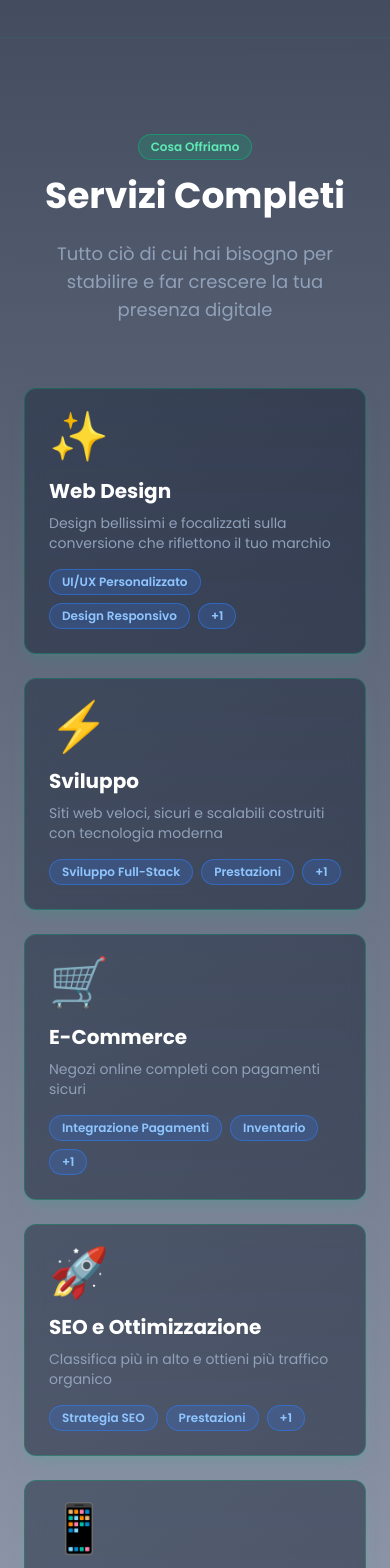
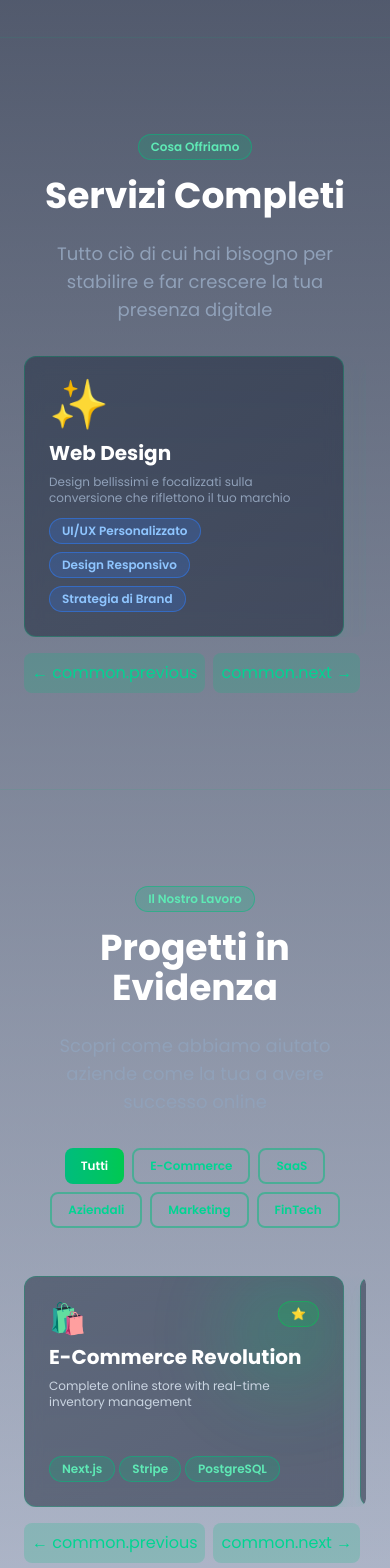
Before and after one commit to TecWeb-Studio/tecwebstudio, a Next.js app: page / in a window 390 px wide. Shown: the part 1220-2788 px from the top of the page. Built offline with nearby package versions, Linux system fonts and the light colour scheme.

Commit message:
mobile first

```diff
--- a/app/page.tsx
+++ b/app/page.tsx
@@ -1,8 +1,9 @@
 "use client";
 
-import { useState } from "react";
+import { useState, useCallback, useEffect } from "react";
 import { useTranslation } from "react-i18next";
 import { motion } from "framer-motion";
+import useEmblaCarousel from "embla-carousel-react";
 import { Button } from "@/app/components/ui/Button";
 import { Card, CardTitle, CardDescription } from "@/app/components/ui/Card";
 import { Badge } from "@/app/components/ui/Badge";
@@ -27,6 +28,19 @@ export default function Home() {
     "idle" | "loading" | "success" | "error"
   >("idle");
   const [languageOpen, setLanguageOpen] = useState(false);
+
+  // Embla Carousels
+  const [servicesEmblaRef, servicesEmblaApi] = useEmblaCarousel({
+    align: "start",
+    skipSnaps: false,
+    dragFree: true,
+  });
+
+  const [portfolioEmblaRef, portfolioEmblaApi] = useEmblaCarousel({
+    align: "start",
+    skipSnaps: false,
+    dragFree: true,
+  });
 
   const languages = [
     { name: "English", flag: "🇬🇧", code: "en" as const },
@@ -440,7 +454,7 @@ export default function Home() {
       <section className="relative z-10 py-24 border-t border-emerald-500/10">
         <div className="max-w-7xl mx-auto px-6">
           <motion.div
-            className="text-center mb-16"
+            className="text-center mb-8 sm:mb-12 lg:mb-16"
             initial={{ opacity: 0, y: 20 }}
             whileInView={{ opacity: 1, y: 0 }}
             transition={{ duration: 0.6 }}
@@ -455,7 +469,9 @@ export default function Home() {
             </p>
           </motion.div>
 
-          <div className="grid grid-cols-1 sm:grid-cols-2 lg:grid-cols-3 gap-6 sm:gap-8">
+          <div className="relative">
+            <div className="overflow-hidden rounded-lg" ref={servicesEmblaRef}>
+              <div className="flex gap-6 sm:gap-8">
                 {services.map((service, index) => (
                   <motion.div
                     key={service.id}
@@ -463,34 +479,49 @@ export default function Home() {
                     whileInView={{ opacity: 1, y: 0 }}
                     transition={{ duration: 0.6, delay: index * 0.1 }}
                     viewport={{ once: true }}
-                className="h-full"
+                    className="flex-shrink-0 w-80"
                   >
                     <Card
                       variant="elevated"
                       className="group hover:shadow-emerald-500/20 h-full flex flex-col"
                     >
-                  <div className="text-5xl mb-4">{service.icon}</div>
-                  <CardTitle className="group-hover:text-emerald-400 transition-colors text-lg sm:text-xl">
+                      <div className="text-5xl mb-3 sm:mb-4">
+                        {service.icon}
+                      </div>
+                      <CardTitle className="group-hover:text-emerald-400 transition-colors text-sm sm:text-base lg:text-lg overflow-hidden text-ellipsis leading-tight">
                         {service.title}
                       </CardTitle>
-                  <CardDescription className="mt-2 flex-grow text-sm">
+                      <CardDescription className="mt-2 sm:mt-3 flex-grow text-xs sm:text-sm">
                         {service.description}
                       </CardDescription>
-                  <div className="mt-4 flex flex-wrap gap-2">
-                    {service.features.slice(0, 2).map((feature, i) => (
+                      <div className="mt-3 sm:mt-4 flex flex-wrap gap-2">
+                        {service.features.map((feature, i) => (
                           <Badge key={i} variant="info" className="text-xs">
                             {feature}
                           </Badge>
                         ))}
-                    {service.features.length > 2 && (
-                      <Badge variant="info" className="text-xs">
-                        +{service.features.length - 2}
-                      </Badge>
-                    )}
                       </div>
                     </Card>
                   </motion.div>
                 ))}
+              </div>
+            </div>
+
+            {/* Arrow Buttons */}
+            <div className="flex gap-2 mt-4 mb-0">
+              <button
+                onClick={() => servicesEmblaApi?.scrollPrev()}
+                className="p-2 rounded-lg bg-emerald-500/20 hover:bg-emerald-500/40 text-emerald-400 transition-colors"
+              >
+                ← {t("common.previous") || "Prev"}
+              </button>
+              <button
+                onClick={() => servicesEmblaApi?.scrollNext()}
+                className="p-2 rounded-lg bg-emerald-500/20 hover:bg-emerald-500/40 text-emerald-400 transition-colors"
+              >
+                {t("common.next") || "Next"} →
+              </button>
+            </div>
           </div>
         </div>
       </section>
@@ -499,7 +530,7 @@ export default function Home() {
       <section className="relative z-10 py-24 border-t border-emerald-500/10">
         <div className="max-w-7xl mx-auto px-6">
           <motion.div
-            className="text-center mb-16"
+            className="text-center mb-8 sm:mb-12 lg:mb-16"
             initial={{ opacity: 0, y: 20 }}
             whileInView={{ opacity: 1, y: 0 }}
             transition={{ duration: 0.6 }}
@@ -535,7 +566,9 @@ export default function Home() {
             ))}
           </div>
 
-          <div className="grid grid-cols-2 sm:grid-cols-2 lg:grid-cols-3 gap-4 sm:gap-6">
+          <div className="relative">
+            <div className="overflow-hidden rounded-lg" ref={portfolioEmblaRef}>
+              <div className="flex gap-4 sm:gap-6">
                 {filteredProjects.map((project, index) => (
                   <motion.div
                     key={project.id}
@@ -543,7 +576,7 @@ export default function Home() {
                     whileInView={{ opacity: 1, y: 0 }}
                     transition={{ duration: 0.6, delay: index * 0.05 }}
                     viewport={{ once: true }}
-                className="h-full"
+                    className="flex-shrink-0 w-80"
                   >
                     <Card
                       variant={project.featured ? "elevated" : "default"}
@@ -554,7 +587,7 @@ export default function Home() {
                       )}
 
                       <div className="relative z-10 flex flex-col flex-grow">
-                    <div className="flex items-start justify-between mb-2 sm:mb-3">
+                        <div className="flex items-start justify-between mb-2 sm:mb-2">
                           <motion.div
                             className="text-3xl sm:text-4xl flex-shrink-0"
                             whileHover={{ scale: 1.1, rotate: 5 }}
@@ -569,30 +602,47 @@ export default function Home() {
                           )}
                         </div>
 
-                    <CardTitle className="group-hover:text-emerald-400 transition-colors text-sm sm:text-base line-clamp-2">
+                        <CardTitle className="group-hover:text-emerald-400 transition-colors text-sm sm:text-base lg:text-base overflow-hidden text-ellipsis leading-tight line-clamp-2">
                           {project.title}
                         </CardTitle>
 
-                    <p className="text-slate-300 mt-2 mb-2 flex-grow text-xs sm:text-sm line-clamp-2">
+                        <p className="text-slate-300 mt-2 sm:mt-2 mb-2 sm:mb-2 flex-grow text-xs sm:text-sm line-clamp-2">
                           {project.description}
                         </p>
 
-                    <div className="flex flex-wrap gap-1">
-                      {project.tags.slice(0, 2).map((tag, i) => (
-                        <Badge key={i} variant="default" className="text-xs">
+                        <div className="flex flex-wrap gap-1 mt-2 sm:mt-2">
+                          {project.tags.map((tag, i) => (
+                            <Badge
+                              key={i}
+                              variant="default"
+                              className="text-xs"
+                            >
                               {tag}
                             </Badge>
                           ))}
-                      {project.tags.length > 2 && (
-                        <Badge variant="default" className="text-xs">
-                          +{project.tags.length - 2}
-                        </Badge>
-                      )}
                         </div>
                       </div>
                     </Card>
                   </motion.div>
                 ))}
+              </div>
+            </div>
+
+            {/* Arrow Buttons */}
+            <div className="flex gap-2 mt-4 mb-0">
+              <button
+                onClick={() => portfolioEmblaApi?.scrollPrev()}
+                className="p-2 rounded-lg bg-emerald-500/20 hover:bg-emerald-500/40 text-emerald-400 transition-colors"
+              >
+                ← {t("common.previous") || "Prev"}
+              </button>
+              <button
+                onClick={() => portfolioEmblaApi?.scrollNext()}
+                className="p-2 rounded-lg bg-emerald-500/20 hover:bg-emerald-500/40 text-emerald-400 transition-colors"
+              >
+                {t("common.next") || "Next"} →
+              </button>
+            </div>
           </div>
         </div>
       </section>
@@ -601,7 +651,7 @@ export default function Home() {
       <section className="relative z-10 py-24 border-t border-emerald-500/10">
         <div className="max-w-7xl mx-auto px-6">
           <motion.div
-            className="text-center mb-16"
+            className="text-center mb-8 sm:mb-12 lg:mb-16"
             initial={{ opacity: 0, y: 20 }}
             whileInView={{ opacity: 1, y: 0 }}
             transition={{ duration: 0.6 }}
@@ -635,10 +685,10 @@ export default function Home() {
                       {member.image}
                     </motion.div>
                     <div className="flex-1 min-w-0">
-                      <CardTitle className="text-lg sm:text-2xl truncate">
+                      <CardTitle className="text-base sm:text-xl lg:text-2xl break-words leading-snug">
                         {member.name}
                       </CardTitle>
-                      <p className="text-emerald-400 font-semibold text-xs sm:text-base truncate">
+                      <p className="text-emerald-400 font-semibold text-xs sm:text-sm truncate">
                         {member.role}
                       </p>
                       <p className="text-slate-400 text-xs sm:text-sm mt-1 truncate">
@@ -650,7 +700,7 @@ export default function Home() {
                           {t("team.skills")}:
                         </p>
                         <div className="flex flex-wrap gap-1">
-                          {member.skills.slice(0, 2).map((skill, i) => (
+                          {member.skills.map((skill, i) => (
                             <Badge
                               key={i}
                               variant="info"
@@ -659,22 +709,15 @@ export default function Home() {
                               {skill}
                             </Badge>
                           ))}
-                          {member.skills.length > 2 && (
-                            <Badge variant="info" className="text-xs">
-                              +{member.skills.length - 2}
-                            </Badge>
-                          )}
                         </div>
                       </div>
 
-                      <div className="hidden sm:block mt-2 sm:mt-3">
+                      <div className="mt-2 sm:mt-3">
                         <p className="text-slate-300 text-xs sm:text-sm font-semibold mb-1 sm:mb-2">
                           {t("team.achievements")}:
                         </p>
                         <ul className="space-y-0.5">
-                          {member.achievements
-                            .slice(0, 2)
-                            .map((achievement, i) => (
+                          {member.achievements.map((achievement, i) => (
                             <li
                               key={i}
                               className="text-xs text-slate-400 truncate"
@@ -682,11 +725,6 @@ export default function Home() {
                               ✓ {achievement}
                             </li>
                           ))}
-                          {member.achievements.length > 2 && (
-                            <li className="text-xs text-slate-400">
-                              +{member.achievements.length - 2} more
-                            </li>
-                          )}
                         </ul>
                       </div>
                     </div>
@@ -741,7 +779,7 @@ export default function Home() {
       <section className="relative z-10 py-24 border-t border-emerald-500/10">
         <div className="max-w-4xl mx-auto px-6">
           <motion.div
-            className="text-center mb-16"
+            className="text-center mb-8 sm:mb-12 lg:mb-16"
             initial={{ opacity: 0, y: 20 }}
             whileInView={{ opacity: 1, y: 0 }}
             transition={{ duration: 0.6 }}
@@ -764,7 +802,7 @@ export default function Home() {
               viewport={{ once: true }}
             >
               <Card variant="glass" className="h-full">
-                <div className="space-y-4 sm:space-y-6 flex flex-col justify-between h-full">
+                <div className="flex flex-col justify-between h-full gap-1.5">
                   <div className="flex items-start gap-3 sm:gap-4">
                     <Mail className="w-5 h-5 sm:w-6 sm:h-6 text-emerald-400 flex-shrink-0 mt-0.5 sm:mt-1" />
                     <div>
--- a/package.json
+++ b/package.json
@@ -12,6 +12,8 @@
     "@hookform/resolvers": "^5.2.2",
     "class-variance-authority": "^0.7.1",
     "clsx": "^2.1.1",
+    "embla-carousel": "^8.6.0",
+    "embla-carousel-react": "^8.6.0",
     "framer-motion": "^12.23.24",
     "i18next": "^25.6.2",
     "i18next-browser-languagedetector": "^8.2.0",
```
Also changed, not shown: 1 other file (tests, documents, lock files or other folders). Lines whose indentation alone changed are shown as unchanged.
